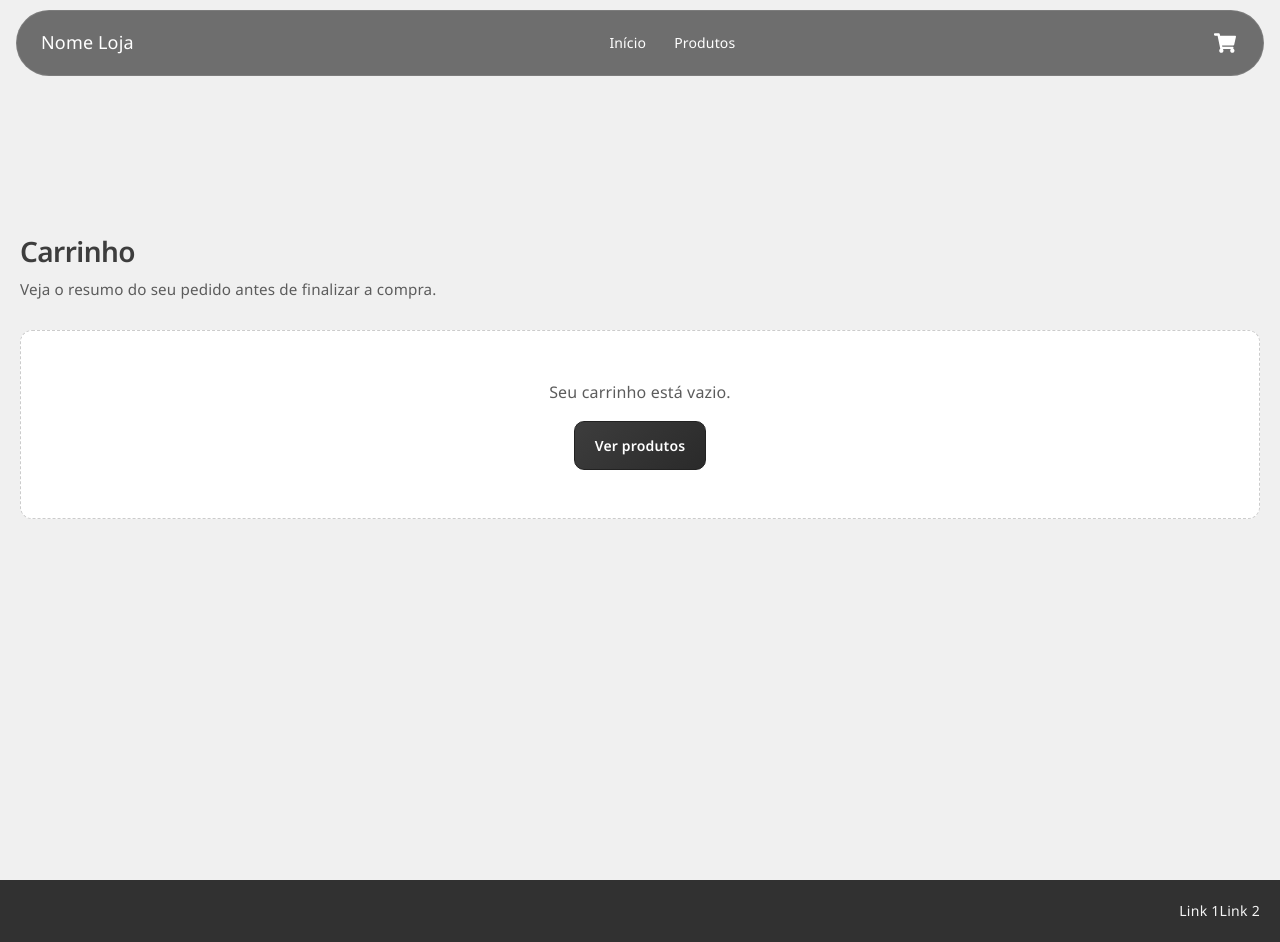
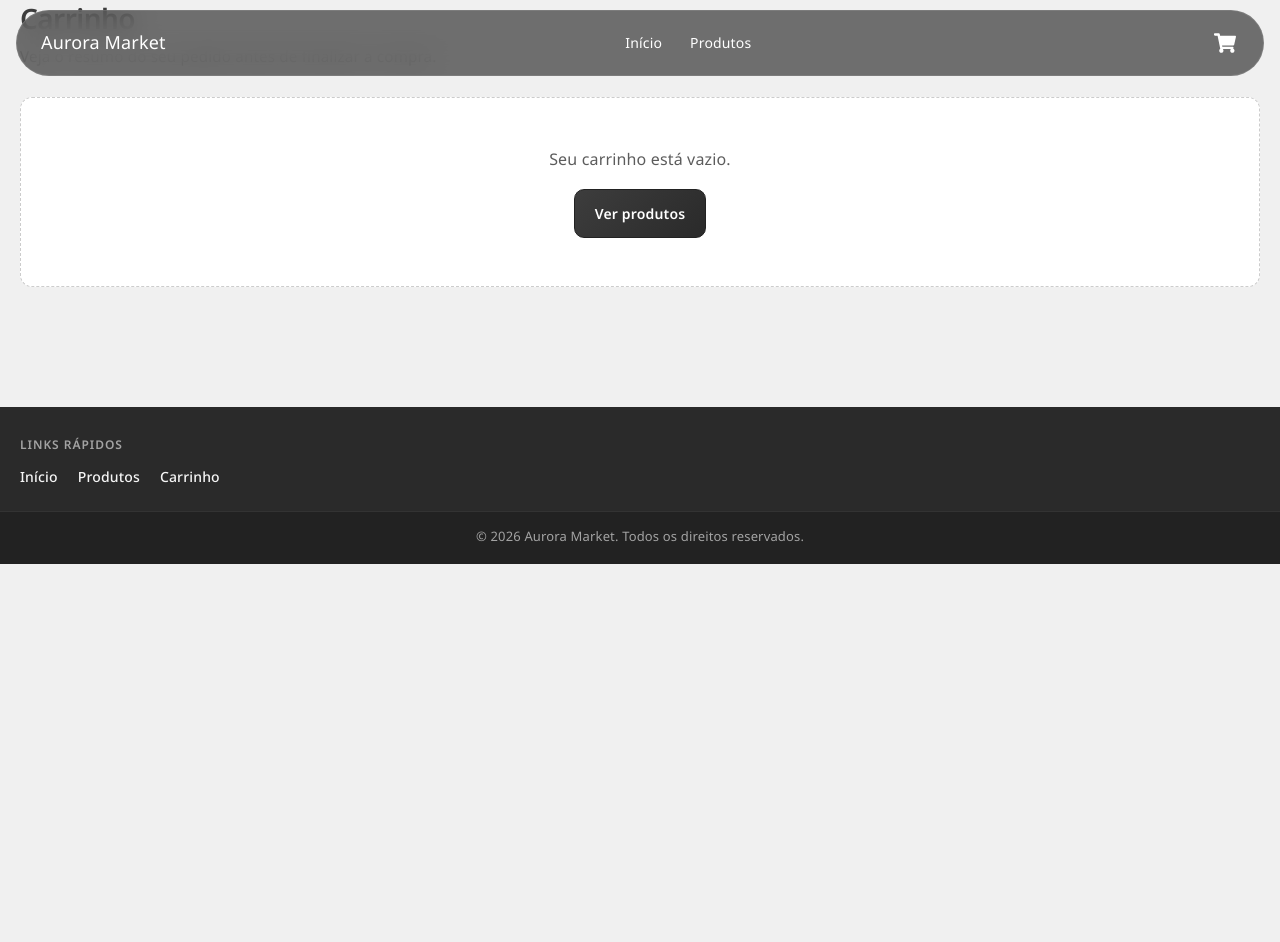
Before and after one commit to CAdagoberto/ecommerce_teste, a React (Vite) app: page /carrinho in a window 1280 px wide. After the commit the page ends 800 px from the top, so only its background shows below. Built offline with nearby package versions, Linux system fonts and the light colour scheme.

Commit message:
melhorando footer

```diff
--- a/index.html
+++ b/index.html
@@ -10,7 +10,7 @@
       rel="stylesheet"
     />
     <meta name="viewport" content="width=device-width, initial-scale=1.0" />
-    <title>ecommerce</title>
+    <title>Aurora Market</title>
   </head>
   <body>
     <div id="root"></div>
--- a/src/components/footer.jsx
+++ b/src/components/footer.jsx
@@ -1,15 +1,44 @@
+import { Link } from 'react-router-dom'
 import styles from './footer.module.css'
 
-const Footer = () => (
-    <footer className={styles.footer}>
-        <div className={styles.footerContent}>
-            <div className={styles.footerLogo}></div>
-            <div className={styles.footerLinks}>
-                <a href="#">Link 1</a>
-                <a href="#">Link 2</a>
+const linksRapidos = [
+    { to: '/', label: 'Início' },
+    { to: '/produtos', label: 'Produtos' },
+    { to: '/carrinho', label: 'Carrinho' },
+]
+
+const NOME_LOJA = 'Aurora Market'
+
+const Footer = () => {
+    const ano = new Date().getFullYear()
+
+    return (
+        <footer className={styles.rodape}>
+            <div className={`container ${styles.corpo}`}>
+                <div className={styles.blocoLinks}>
+                    <p className={styles.etiqueta}>Links rápidos</p>
+                    <nav aria-label="Links rápidos do rodapé">
+                        <ul className={styles.lista}>
+                            {linksRapidos.map(item => (
+                                <li key={item.to}>
+                                    <Link to={item.to} className={styles.link}>
+                                        {item.label}
+                                    </Link>
+                                </li>
+                            ))}
+                        </ul>
+                    </nav>
+                </div>
             </div>
-        </div>
-    </footer>
-)
+            <div className={styles.faixaDireitos}>
+                <div className={`container ${styles.linhaDireitos}`}>
+                    <p className={styles.textoDireitos}>
+                        © {ano} {NOME_LOJA}. Todos os direitos reservados.
+                    </p>
+                </div>
+            </div>
+        </footer>
+    )
+}
 
 export default Footer
--- a/src/components/footer.module.css
+++ b/src/components/footer.module.css
@@ -1,17 +1,74 @@
-footer {
-    background-color: #313131;
-    color: #f5f5f5;
-    padding: 20px;
-    text-align: center;
+.rodape {
     margin-top: var(--espacamento);
+    background-color: #2a2a2a;
+    color: #e8e8e8;
     font-size: 0.875rem;
-    font-weight: 400;
     line-height: 1.6;
-    letter-spacing: 0.02em;
 }
 
-.footerContent {
+.corpo {
+    padding: 28px 20px 22px;
+}
+
+.blocoLinks {
     display: flex;
-    justify-content: space-between;
-    align-items: center;
+    flex-direction: column;
+    align-items: flex-start;
+    gap: 12px;
 }
+
+.etiqueta {
+    margin: 0;
+    font-size: 0.75rem;
+    font-weight: 600;
+    text-transform: uppercase;
+    letter-spacing: 0.08em;
+    color: #a3a3a3;
+}
+
+.lista {
+    list-style: none;
+    margin: 0;
+    padding: 0;
+    display: flex;
+    flex-wrap: wrap;
+    gap: 8px 20px;
+}
+
+.link {
+    color: #f5f5f5;
+    text-decoration: none;
+    font-weight: 500;
+    border-bottom: 1px solid transparent;
+    transition:
+        color 0.15s ease,
+        border-color 0.15s ease;
+}
+
+.link:hover {
+    color: #fff;
+    border-bottom-color: rgba(255, 255, 255, 0.35);
+}
+
+.faixaDireitos {
+    border-top: 1px solid rgba(255, 255, 255, 0.08);
+    background-color: #222;
+}
+
+.linhaDireitos {
+    padding: 14px 20px 18px;
+}
+
+.textoDireitos {
+    margin: 0;
+    text-align: center;
+    font-size: 0.8125rem;
+    color: #a3a3a3;
+}
+
+@media (max-width: 576px) {
+    .lista {
+        flex-direction: column;
+        gap: 10px;
+    }
+}
--- a/src/components/navbar.jsx
+++ b/src/components/navbar.jsx
@@ -84,7 +84,7 @@ const Navbar = () => {
             <div className={styles.barra}>
                 <nav className={styles.nav} aria-label="Principal">
                     <Link to="/" className={styles.logo} onClick={fecharMenu}>
-                        Nome Loja
+                        Aurora Market
                     </Link>
 
                     <div id="menu-links-lateral" className={classPainel}>
--- a/src/pages/carrinho.jsx
+++ b/src/pages/carrinho.jsx
@@ -31,6 +31,7 @@ const Carrinho = () => {
     const [produtosApi, setProdutosApi] = useState([])
     const [carregandoCatalogo, setCarregandoCatalogo] = useState(false)
     const [erroApi, setErroApi] = useState('')
+    const [mensagemPedidoFinalizado, setMensagemPedidoFinalizado] = useState('')
 
     const recarregarDoStorage = useCallback(() => {
         setLinhasArmazenadas(obterLinhasCarrinho())
@@ -119,12 +120,66 @@ const Carrinho = () => {
 
     const vazio = linhasArmazenadas.length === 0
 
+    const qtdTiposValidos = resumo.detalhes.filter(d => d.valido === true)
+        .length
+    const podeFinalizarPedido =
+        erroApi === '' &&
+        carregandoCatalogo === false &&
+        resumo.subtotal > 0 &&
+        qtdTiposValidos > 0
+
+    const FinalizarPedido = () => {
+        if (podeFinalizarPedido === false) {
+            return
+        }
+        let totalTexto = formatarPreco(resumo.subtotal)
+        let confirma = window.confirm(
+            `Confirma o pedido no valor de ${totalTexto}?\n\n(Isto é apenas uma simulação — não há pagamento real.)`
+        )
+        if (confirma === false) {
+            return
+        }
+        esvaziarCarrinho()
+        recarregarDoStorage()
+        setMensagemPedidoFinalizado(
+            `Pedido criado com sucesso. Total: ${totalTexto}. Obrigado pela preferência!`
+        )
+    }
+
     return (
         <main className={`container paginaComNav ${styles.pagina}`}>
             <h1 className={styles.titulo}>Carrinho</h1>
             <p className={styles.subtitulo}>
                 Veja o resumo do seu pedido antes de finalizar a compra.
             </p>
+
+            {mensagemPedidoFinalizado !== '' ? (
+                <div
+                    className={styles.pedidoSucesso}
+                    role="status"
+                    aria-live="polite"
+                >
+                    <p className={styles.pedidoSucessoTexto}>
+                        {mensagemPedidoFinalizado}
+                    </p>
+                    <div className={styles.pedidoSucessoAcoes}>
+                        <button
+                            type="button"
+                            className={styles.btnFecharAviso}
+                            onClick={() => setMensagemPedidoFinalizado('')}
+                        >
+                            Fechar aviso
+                        </button>
+                        <Link
+                            to="/produtos"
+                            className={styles.linkAposPedido}
+                            onClick={() => setMensagemPedidoFinalizado('')}
+                        >
+                            Continuar comprando
+                        </Link>
+                    </div>
+                </div>
+            ) : null}
 
             {vazio ? (
                 <div className={styles.vazio}>
@@ -336,13 +391,31 @@ const Carrinho = () => {
                                 </span>
                             </div>
                             <div className={styles.total}>
-                                <span>Resumo do pedido</span>
+                                <span>Total estimado</span>
                                 <span className={styles.totalValor}>
                                     {erroApi !== ''
                                         ? '—'
                                         : formatarPreco(resumo.subtotal)}
                                 </span>
                             </div>
+                            <p className={styles.notaSimulacao}>
+                                Confira o total acima. Ao finalizar, o pedido é
+                                só uma simulação (sem pagamento nem entrega
+                                real).
+                            </p>
+                            <button
+                                type="button"
+                                className={styles.btnFinalizar}
+                                disabled={podeFinalizarPedido === false}
+                                title={
+                                    podeFinalizarPedido === false
+                                        ? 'Valide o carrinho com a API e tenha itens com total maior que zero para finalizar.'
+                                        : undefined
+                                }
+                                onClick={FinalizarPedido}
+                            >
+                                Finalizar pedido
+                            </button>
                             <button
                                 type="button"
                                 className={styles.btnEsvaziar}
--- a/src/pages/carrinho.module.css
+++ b/src/pages/carrinho.module.css
@@ -1,9 +1,8 @@
 .pagina {
-    padding-bottom: 3rem;
-    height: 100vh;
     display: flex;
     flex-direction: column;
-    justify-content: center;
+    align-items: stretch;
+    padding-bottom: 2.5rem;
 }
 
 .titulo {
@@ -62,8 +61,9 @@
         grid-template-columns: 1fr;
     }
 
-    .pagina {
-        padding-top: 120px;
+    .painelResumo {
+        position: static;
+        top: auto;
     }
 }
 
@@ -292,8 +292,34 @@
     color: #2a2a2a;
 }
 
+.btnFinalizar {
+    margin-top: 14px;
+    width: 100%;
+    padding: 14px 16px;
+    font-size: 0.9375rem;
+    font-weight: 600;
+    font-family: inherit;
+    color: #fff;
+    background: linear-gradient(135deg, #3d3d3d 0%, #2a2a2a 100%);
+    border: 1px solid #222;
+    border-radius: 10px;
+    cursor: pointer;
+    transition:
+        background 0.2s ease,
+        opacity 0.2s ease;
+}
+
+.btnFinalizar:hover:not(:disabled) {
+    background: #1a1a1a;
+}
+
+.btnFinalizar:disabled {
+    opacity: 0.45;
+    cursor: not-allowed;
+}
+
 .btnEsvaziar {
-    margin-top: 12px;
+    margin-top: 10px;
     width: 100%;
     padding: 10px;
     font-size: 0.8125rem;
@@ -308,6 +334,64 @@
 
 .btnEsvaziar:hover {
     background: #eee;
+}
+
+.pedidoSucesso {
+    margin-bottom: 24px;
+    padding: 18px 20px;
+    border-radius: 12px;
+    border: 1px solid #bbf7d0;
+    background: #f0fdf4;
+    color: #14532d;
+}
+
+.pedidoSucessoTexto {
+    margin: 0 0 14px;
+    font-size: 0.95rem;
+    line-height: 1.5;
+    font-weight: 500;
+}
+
+.pedidoSucessoAcoes {
+    display: flex;
+    flex-wrap: wrap;
+    gap: 10px;
+    align-items: center;
+}
+
+.btnFecharAviso {
+    padding: 8px 14px;
+    font-size: 0.8125rem;
+    font-weight: 600;
+    font-family: inherit;
+    color: #14532d;
+    background: #fff;
+    border: 1px solid #86efac;
+    border-radius: 8px;
+    cursor: pointer;
+}
+
+.btnFecharAviso:hover {
+    background: #dcfce7;
+}
+
+.linkAposPedido {
+    display: inline-flex;
+    align-items: center;
+    justify-content: center;
+    padding: 8px 14px;
+    font-size: 0.8125rem;
+    font-weight: 600;
+    border-radius: 8px;
+    background: #166534;
+    color: #fff;
+    text-decoration: none;
+    border: 1px solid #14532d;
+}
+
+.linkAposPedido:hover {
+    background: #15803d;
+    color: #fff;
 }
 
 @media (max-width: 600px) {
--- a/src/pages/produto.jsx
+++ b/src/pages/produto.jsx
@@ -159,12 +159,12 @@ const Produto = () => {
 
     useEffect(() => {
         if (produto != null && produto.nome != null) {
-            document.title = `${produto.nome} · Nome Loja`
+            document.title = `${produto.nome} · Aurora Market`
         } else {
-            document.title = 'Produto · Nome Loja'
+            document.title = 'Produto · Aurora Market'
         }
         return () => {
-            document.title = 'Nome Loja'
+            document.title = 'Aurora Market'
         }
     }, [produto])
 
```
